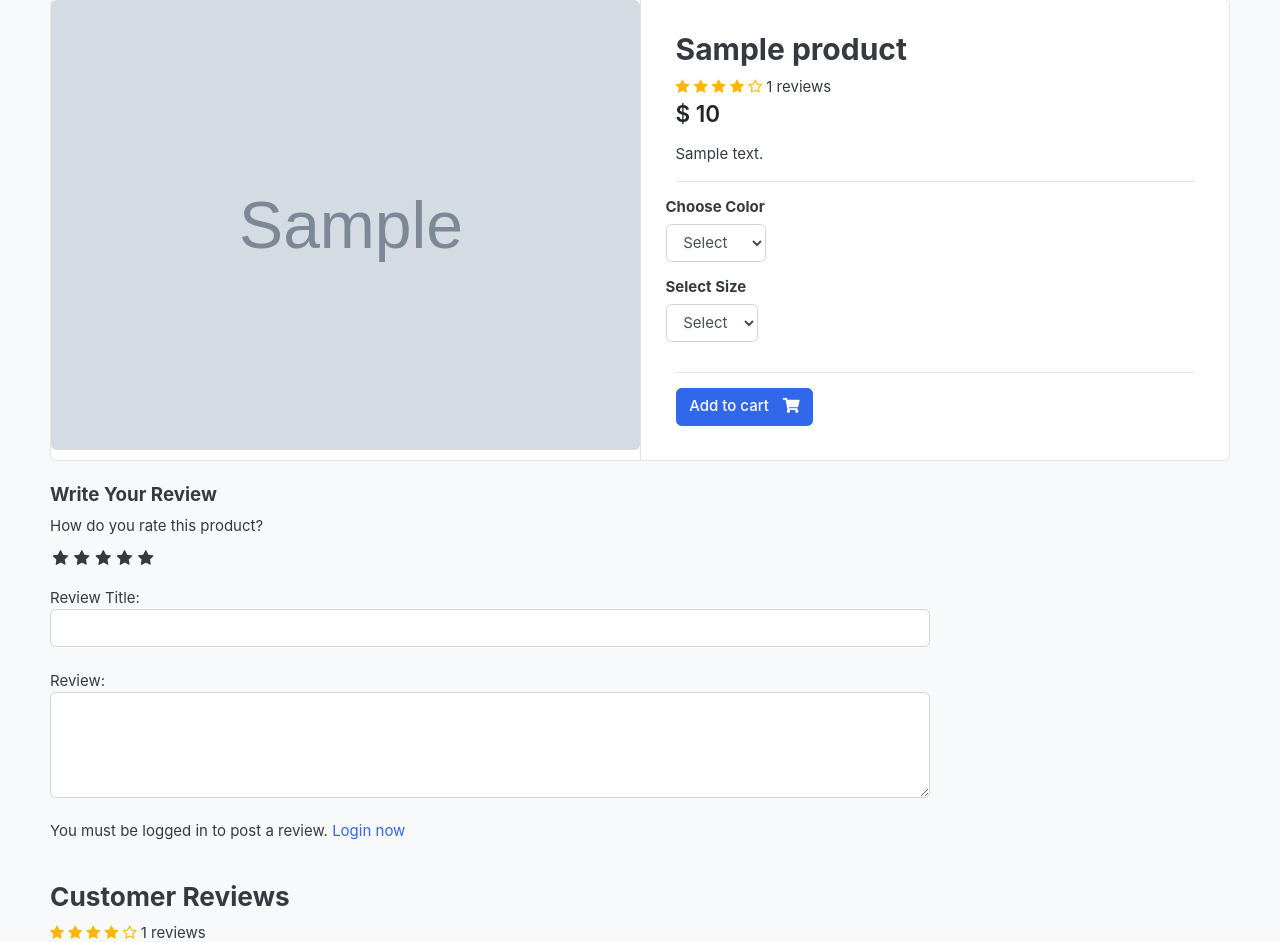
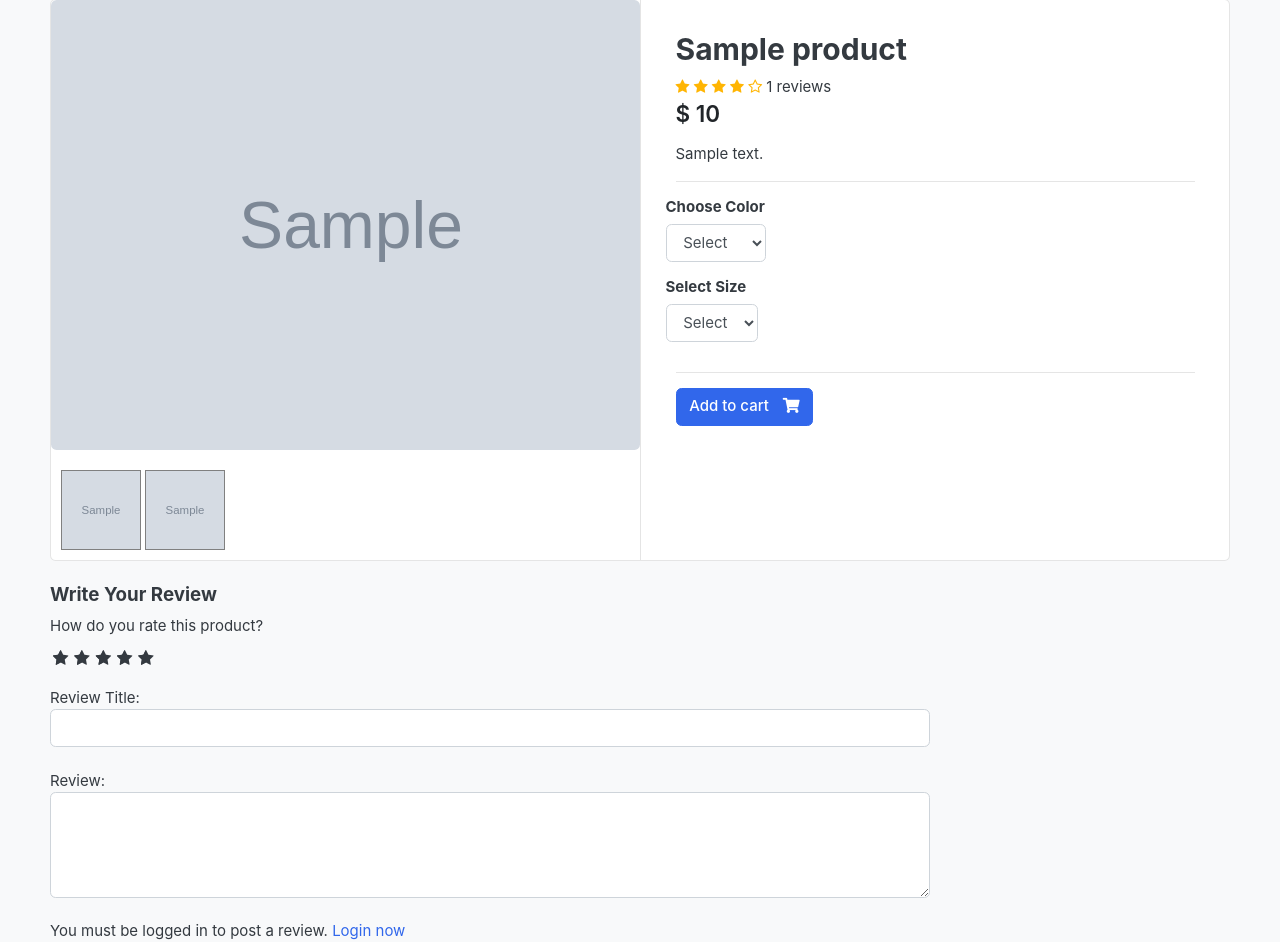
Before and after one commit to therealabdi2/cartsnarc-django, a Django app: a page that uses templates/includes/footer.html in a window 1280 px wide. Shown: the part 159-1101 px from the top of the page. Run offline with Django 3.2, Linux system fonts and the light colour scheme; tables that the repository leaves empty hold one stand-in row (values such as "Sample post"); grey boxes marked "Sample" are stand-in pictures; some libraries are stand-ins or nearby versions; some web fonts are replaced.

Commit message:
display product gallery images in respective product

```diff
--- a/cartsnarc/static/css/custom.css
+++ b/cartsnarc/static/css/custom.css
@@ -43,6 +43,23 @@ label:hover ~ input:checked ~ label {
 
 }
 
-.rating-star i{
+.rating-star i {
     color: #ffb503;
 }
+
+ul.thumb {
+    margin: 0 auto;
+    padding: 0;
+    float: left;
+}
+
+ul.thumb li {
+    list-style: none;
+    margin: 10px;
+}
+
+ul.thumb li img {
+    width: 80px;
+    height: 80px;
+    border: 1px solid gray;
+}
--- a/static/css/ui.css
+++ b/static/css/ui.css
@@ -429,7 +429,7 @@ p:last-child {
 
 .brand-wrap .logo, .navbar-brand .logo {
   margin-right: 7px;
-  max-height: 42px;
+  max-height: 28px;
   display: inline-block;
 }
 
--- a/store/views.py
+++ b/store/views.py
@@ -8,7 +8,7 @@ from carts.views import _cart_id
 from category.models import Category
 from orders.models import OrderProduct
 from store.forms import ReviewForm
-from store.models import Product, ReviewRating
+from store.models import Product, ReviewRating, ProductGallery
 
 
 # Create your views here.
@@ -57,11 +57,15 @@ def product_detail(request, category_slug, product_slug):
     # Get reviews
     reviews = ReviewRating.objects.filter(product_id=single_product.id, status=True)
 
+    # Get Product Gallery
+    product_gallery = ProductGallery.objects.filter(product_id=single_product.id)
+
     context = {
         'single_product': single_product,
         'in_cart': in_cart,
         'orderproduct': orderproduct,
         'reviews': reviews,
+        'product_gallery': product_gallery,
     }
 
     return render(request, 'store/product_detail.html', context)
--- a/templates/includes/footer.html
+++ b/templates/includes/footer.html
@@ -6,9 +6,9 @@
                 <p class="text-muted"> &copy 2021 Cartsnarc </p>
             </div>
             <div class="col-md-8 text-md-center">
-				<span  class="px-2">abdurrehman.afridi.5@gmail.com</span>
-				<span  class="px-2">+923345669021</span>
-				<span  class="px-2">Islamabad, Pakistan</span>
+                <span class="px-2">abdurrehman.afridi.5@gmail.com</span>
+                <span class="px-2">+923345669021</span>
+                <span class="px-2">Islamabad, Pakistan</span>
             </div>
             <div class="col-md-2 text-md-right text-muted">
                 <i class="fab fa-lg fa-cc-visa"></i>
@@ -19,3 +19,15 @@
     </div><!-- //container -->
 </footer>
 <!-- ========================= FOOTER END // ========================= -->
+<script src="https://ajax.googleapis.com/ajax/libs/jquery/3.5.1/jquery.min.js"></script>
+<script>
+	$(document).ready(function(){
+		$('.thumb a').click(function(e){
+			e.preventDefault();
+			$('.mainImage img').attr('src', $(this).attr("href"));
+		})
+	})
+</script>
+
+</body>
+</html>
--- a/templates/store/product_detail.html
+++ b/templates/store/product_detail.html
@@ -10,11 +10,24 @@
                 <div class="row no-gutters">
                     <aside class="col-md-6">
                         <article class="gallery-wrap">
-                            <div class="img-big-wrap">
-                                <a href="#"><img src="{{ single_product.image.url }}"></a>
+                            <div class="img-big-wrap mainImage">
+                                <center><img src="{{ single_product.image.url }}"></center>
                             </div> <!-- img-big-wrap.// -->
 
                         </article> <!-- gallery-wrap .end// -->
+                        <ul class="thumb">
+
+                            <li>
+                                <a href="{{ single_product.image.url }}" target="mainImage"><img
+                                        src="{{ single_product.image.url }}"
+                                        alt="Product Image"></a>
+                                {% for i in product_gallery %}
+                                    <a href="{{ i.image.url }}" target="mainImage"><img src="{{ i.image.url }}"
+                                                                                        alt="Product Image"></a>
+                                {% endfor %}
+                            </li>
+
+                        </ul>
                     </aside>
                     <main class="col-md-6 border-left">
 
```
Also changed, not shown: static/css/custom.css (+62 -1 lines). Lines whose indentation alone changed are shown as unchanged.
